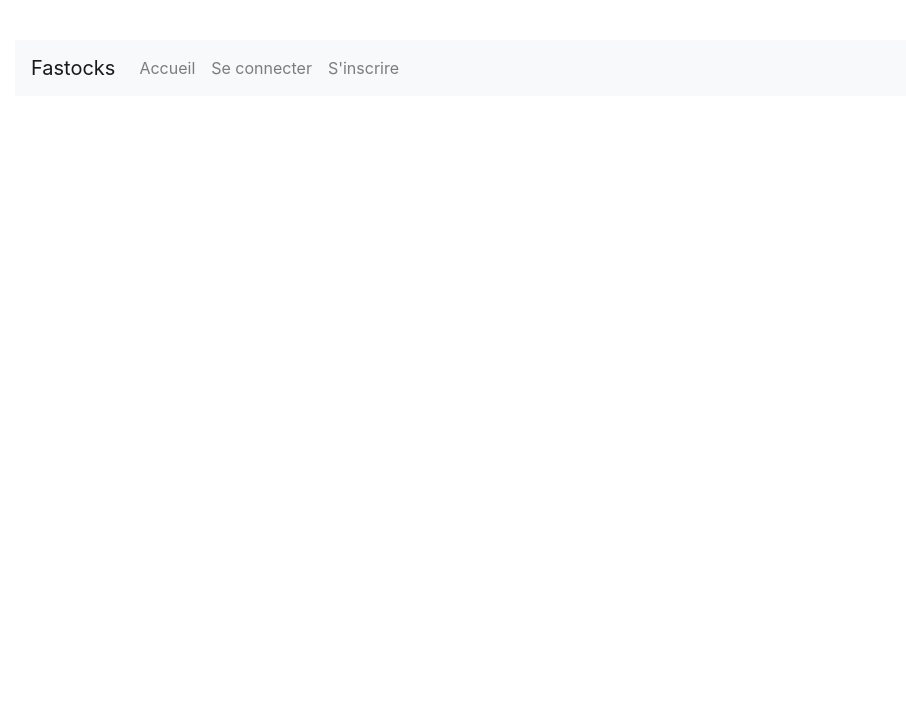
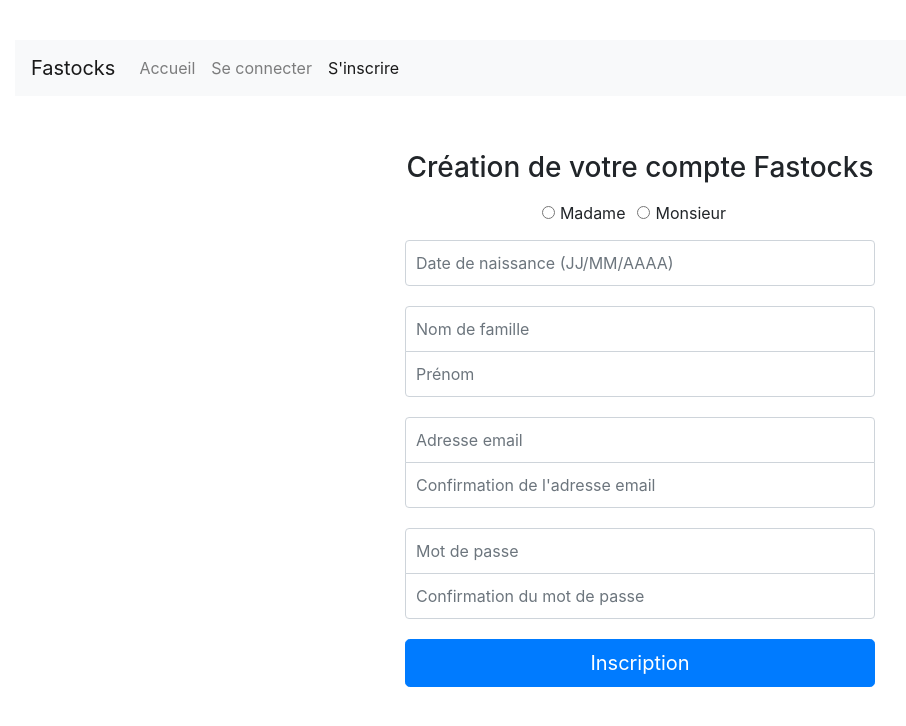
Before and after one commit to AlexisBal/fastocks.fr, a React (Create React App) app in the folder frontend/: page /register in a window 1280 px wide. Shown: the top 726 px of the page, without its empty margins (0-906 px from the left). Built offline with nearby package versions, Linux system fonts and the light colour scheme.

Commit message:
register form

```diff
--- a/frontend/package.json
+++ b/frontend/package.json
@@ -10,6 +10,7 @@
     "bootstrap": "^4.6.0",
     "react": "^17.0.1",
     "react-bootstrap": "^1.5.0",
+    "react-datepicker": "^3.6.0",
     "react-dom": "^17.0.1",
     "react-router-dom": "^5.2.0",
     "react-scripts": "4.0.1",
--- a/frontend/src/App.js
+++ b/frontend/src/App.js
@@ -1,4 +1,3 @@
-import React, { useState } from "react";
 import {
   BrowserRouter as Router,
   Route
@@ -6,11 +5,12 @@
 import { Navbar, Nav } from 'react-bootstrap';
 import { withRouter } from "react-router";
 
-import ProfileCreateUpdate  from './ProfileCreateUpdate'
-import PrivateRoute from './PrivateRoute';
-import { AuthContext, useAuth } from "./Auth";
-import useToken from './UseToken';
+import ProfileCreateUpdate  from './API/ProfileCreateUpdate'
+import PrivateRoute from './Tracking/PrivateRoute';
+import { AuthContext, useAuth } from "./Tracking/Auth";
+import useToken from './Tracking/UseToken';
 import Login from './Screens/Login';
+import Register from './Screens/Register';
 import Home from './Screens/Home';
 import ProfileHome from './Screens/ProfileHome';
 import './App.css';
@@ -35,7 +35,7 @@
           <Nav.Link href="/" hidden={displayNavPublic}>Accueil</Nav.Link>
           <Nav.Link href="/myaccount" hidden={displayNavPrivate}>Accueil</Nav.Link>
           <Nav.Link href="/login" hidden={displayNavPublic}>Se connecter</Nav.Link>
-          <Nav.Link href="#" hidden={displayNavPublic}>S'inscrire</Nav.Link>
+          <Nav.Link href="/register" hidden={displayNavPublic}>S'inscrire</Nav.Link>
       </Nav>
       </Navbar.Collapse>
   </Navbar>
@@ -49,6 +49,7 @@
       <HeaderWithRouter />
       <Route exact path="/" component={Home} />
       <Route path="/login" component={Login} />
+      <Route path='/register' component={Register}/>
       <Route path="/profile/:pk" component={ProfileCreateUpdate} />
       <Route path="/profile/" component={ProfileCreateUpdate} />
       <PrivateRoute path="/myaccount" component={ProfileHome} />
--- a/frontend/src/Screens/Login.js
+++ b/frontend/src/Screens/Login.js
@@ -2,8 +2,8 @@
 import { Redirect } from "react-router-dom";
 import {Alert} from 'react-bootstrap';
 
-import ProfilesService from  '../ProfilesService'
-import { useAuth } from "../Auth";
+import ProfilesService from  '../API/ProfilesService'
+import { useAuth } from "../Tracking/Auth";
 
 
 const profilesService = new ProfilesService();
@@ -67,7 +67,6 @@
                   </label>
               </div>
               <button className="w-100 btn btn-lg btn-primary" type="submit" value="submit">Connexion</button>
-              <p className="mt-5 mb-3 text-muted">&copy; 2021</p>
           </form>
       </main>
     </body>
--- a/frontend/src/Screens/ProfileHome.js
+++ b/frontend/src/Screens/ProfileHome.js
@@ -1,4 +1,4 @@
-import { useAuth } from "../Auth";
+import { useAuth } from "../Tracking/Auth";
 import React from 'react';
 
 function ProfileHome () {
@@ -11,7 +11,7 @@
   return (
     <div>
       <div>Admin Page</div>
-      <button class="w-100 btn btn-lg btn-primary" onClick={logOut}>Log out</button>
+      <button className="w-100 btn btn-lg btn-primary" onClick={logOut}>Log out</button>
     </div>
   );
 }
--- /dev/null
+++ b/frontend/src/Screens/Register.js
@@ -0,0 +1,90 @@
+import React, { useState } from 'react';
+import { Redirect } from "react-router-dom";
+import DatePicker, { registerLocale } from  "react-datepicker";
+import fr from 'date-fns/locale/fr';
+
+import ProfilesService from  '../API/ProfilesService'
+import { useAuth } from "../Tracking/Auth";
+
+import "react-datepicker/dist/react-datepicker.css";
+
+// Connexion à l'API
+const profilesService = new ProfilesService();
+
+// Réglage de la langue du calendrier
+registerLocale('fr', fr)
+
+function Register() {
+    const [gender, setGender] = useState("");
+    const [birthDate, setBirthDate] = useState();
+    const [firstName, setFirstName] = useState("");
+    const [lastName, setLastName] = useState("");
+    const [email, setEmail] = useState("");
+    const [emailConfirm, setEmailConfirm] = useState("");
+    const [password, setPassword] = useState("");
+    const [passwordConfirm, setPasswordConfirm] = useState("");
+    const [isLoggedIn, setLoggedIn] = useState(false);
+    const [error, setError] = useState(false);
+    const [errorMessageEmail, setErrorMessageEmail] = useState("");
+    const [errorMessagePwd, setErrorMessagePwd] = useState("");
+    const { setToken, token} = useAuth();
+
+    if (token) {
+      return <Redirect to={"/myaccount"} />;
+    }
+
+    const handleSubmit = async e => {
+      e.preventDefault();
+      if (email != emailConfirm) {
+        let err = <strong className="error">Les adresses email saisies sont différentes !</strong>;
+        setErrorMessageEmail(err);
+        setError(true);
+      }
+
+    }
+
+    if (isLoggedIn) {
+      return <Redirect to={"/myaccount"} />;
+    }
+
+    return (
+      <body className="text-center">
+        <main className="form-register">
+          <form onSubmit={handleSubmit} >
+              <h1 className="h3 mb-3 fw-normal">Création de votre compte Fastocks</h1>
+              <div className="gender" autoFocus onChange={e => setGender(e.target.value)}>
+                <div className="form-check form-check-inline">
+                    <input className="form-check-input" type="radio" name="inlineRadioOptions" id="inlineRadio1" value='F' required></input>
+                    <label className="form-check-label" for="inlineRadio1">Madame</label>
+                </div>
+                <div className="form-check form-check-inline">
+                    <input className="form-check-input" type="radio" name="inlineRadioOptions" id="inlineRadio2" value='M' required></input>
+                    <label className="form-check-label" for="inlineRadio2">Monsieur</label>
+                </div>
+              </div>
+              <DatePicker
+               required
+               popperPlacement="auto"
+               wrapperClassName="datePicker"
+               className="form-control"
+               id="birthdate"
+               placeholderText='Date de naissance (JJ/MM/AAAA)'
+               locale="fr"
+               dateFormat={"dd/MM/yyyy"}
+               selected={birthDate}
+               onChange={date => setBirthDate(date)}/>
+              <input type="text" id="lastname" className="form-control" placeholder="Nom de famille" required onChange={e => setLastName(e.target.value)}></input>
+              <input type="text" id="firstname" className="form-control" placeholder="Prénom" required onChange={e => setFirstName(e.target.value)}></input>
+              <input type="email" id="email" className="form-control" placeholder="Adresse email" required  onChange={e => setEmail(e.target.value)}></input>
+              <input type="email" id="email-confirm" className="form-control" placeholder="Confirmation de l'adresse email" required onChange={e => setEmailConfirm(e.target.value)}></input>
+              {errorMessageEmail}
+              <input type="password" id="password" className="form-control" placeholder="Mot de passe" required onChange={e => setPassword(e.target.value)}></input>
+              <input type="password" id="password-confirm" className="form-control" placeholder="Confirmation du mot de passe" required onChange={e => setPasswordConfirm(e.target.value)}></input>
+              <button className="w-100 btn btn-lg btn-primary" type="submit" value="submit">Inscription</button>
+          </form>
+      </main>
+    </body>
+    );
+}
+
+export default Register;
--- a/frontend/src/index.css
+++ b/frontend/src/index.css
@@ -3,6 +3,11 @@
   padding-top: 40px;
   padding-bottom: 40px;
   background-color: #f5f5f5;
+}
+
+.error {
+  color: red;
+  position: relative;
 }
 
 .form-signin {
@@ -35,6 +40,65 @@
   border-top-right-radius: 0;
 }
 
+.form-register {
+  width: 40%;
+  padding: 15px;
+  margin: auto;
+}
+.form-register .checkbox {
+  font-weight: 400;
+}
+.form-register .form-control {
+  position: relative;
+  box-sizing: border-box;
+  height: auto;
+  padding: 10px;
+  font-size: 16px;
+}
+.form-register .form-control:focus {
+  z-index: 2;
+}
+.form-register .gender {
+  margin-bottom: 15px;
+}
+.form-register #birthdate {
+  margin-bottom: 20px;
+}
+.form-register #lastname {
+  margin-bottom: -1px;
+  border-bottom-right-radius: 0;
+  border-bottom-left-radius: 0;
+}
+.form-register #firstname {
+  margin-bottom: 20px;
+  border-top-left-radius: 0;
+  border-top-right-radius: 0;
+}
+.form-register #email {
+  margin-bottom: -1px;
+  border-bottom-right-radius: 0;
+  border-bottom-left-radius: 0;
+}
+.form-register #email-confirm {
+  margin-bottom: 10px;
+  border-top-left-radius: 0;
+  border-top-right-radius: 0;
+}
+.form-register #password {
+  margin-bottom: -1px;
+  margin-top: 20px;
+  border-bottom-right-radius: 0;
+  border-bottom-left-radius: 0;
+}
+.form-register #password-confirm {
+  margin-bottom: 20px;
+  border-top-left-radius: 0;
+  border-top-right-radius: 0;
+}
+.datePicker {
+  width: 100%;
+}
+
 code {
   font-family: source-code-pro, Menlo, Monaco, Consolas, 'Courier New',
     monospace;
```
Also changed, not shown: frontend/src/API/ProfileCreateUpdate.js (renamed from frontend/src/ProfileCreateUpdate.js), frontend/src/API/ProfilesList.js (renamed from frontend/src/ProfilesList.js), frontend/src/API/ProfilesService.js (renamed from frontend/src/ProfilesService.js), frontend/src/Tracking/Auth.js (renamed from frontend/src/Auth.js), frontend/src/Tracking/PrivateRoute.js (renamed from frontend/src/PrivateRoute.js), frontend/src/Tracking/UseToken.js (renamed from frontend/src/UseToken.js), 2 other files (tests, documents, lock files or other folders).
